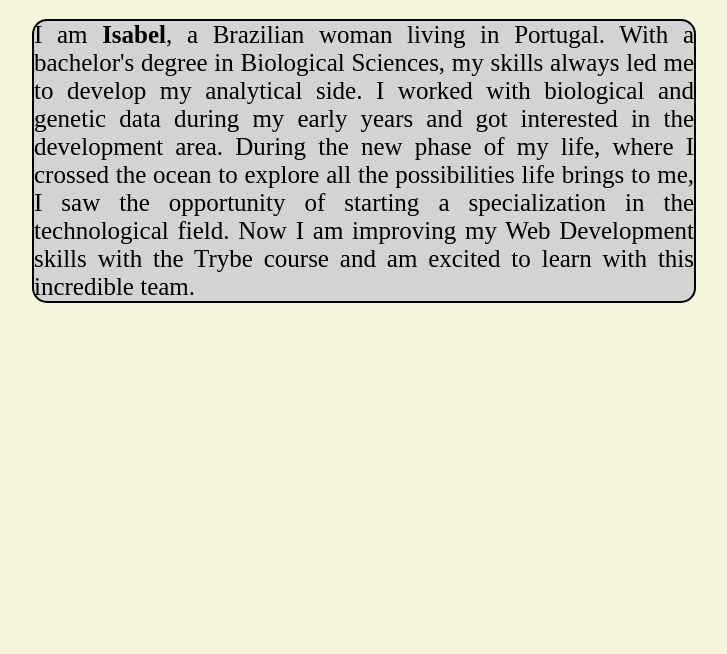
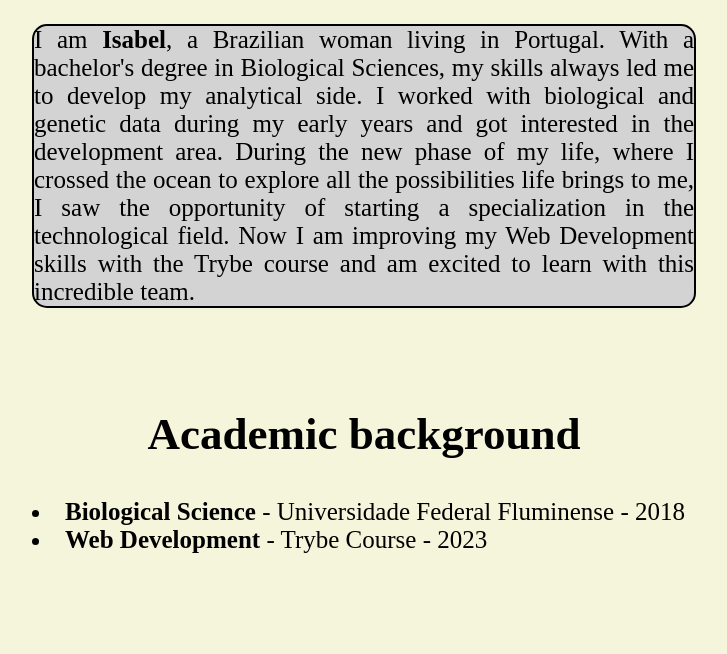
Before and after one commit to IsabelMoraes/IsabelMoraes.github.io, a plain HTML site: page index.html in a window 1280 px wide. Shown: the part 603-1257 px from the top of the page, without its empty margins (276-1003 px from the left). Before the commit the page ends 1080 px from the top, so only its background shows below. Drawn offline with Linux system fonts and the light colour scheme.

Commit message:
adiciona academical background

```diff
--- a/index.html
+++ b/index.html
@@ -12,18 +12,24 @@
     <br><br>
     <img src="images/me.jpeg" alt="A black woman selfie wearing a black shirt and pink lipstick with long curly hair and pink tips">
 
+
+
     <h2 class="about-me"><b> About me </b></h2>
-
-    <p class="into-me">
+    <p class="text-about-me">
 
         I am <b>Isabel</b>, a Brazilian woman living in Portugal. With a bachelor's degree in Biological Sciences, my skills always led me to develop my analytical side. I worked with biological and genetic data during my early years and got interested in the development area.
         During the new phase of my life, where I crossed the ocean to explore all the possibilities life brings to me, I saw the opportunity of starting a specialization in the technological field.
         Now I am improving my Web Development skills with the Trybe course and am excited to learn with this incredible team.
-        <br>
 
     </p>
-<br><br><br>
-<h2></h2>
+
+<h2 class="academic-title">Academic background</h2>
+
+<div class="academical-text">
+<li><b>Biological Science </b>  - Universidade Federal Fluminense - 2018 </li>
+<li><b>Web Development </b>  -  Trybe Course - 2023</li>
+</div>
+
 
 
 
--- a/style.css
+++ b/style.css
@@ -13,14 +13,14 @@ body  {
 }
 h1 {
     text-align: center;
-    font-size: 72px;
+    font-size: 60px;
     margin-bottom: 2px;
 }
 .about-me{
     text-align: center;
-    font-size: 40px;
+    font-size: 50px;
 }
-.into-me {
+.text-about-me {
     font-size: 25px;
     text-align: justify;
     margin-top: 10px;
@@ -33,5 +33,18 @@ h1 {
   text-decoration-color:black;
   background-color: lightgray;
 
+}
 
+.academic-title {
+  text-align: center;
+    font-size: 45px;
 }
+
+.academical-text {
+  font-size: 25px;
+  text-align: justify;
+  margin-top: 10px;
+  margin-bottom: 100px;
+  margin-right: 300px;
+  margin-left: 300px;
+}
```
